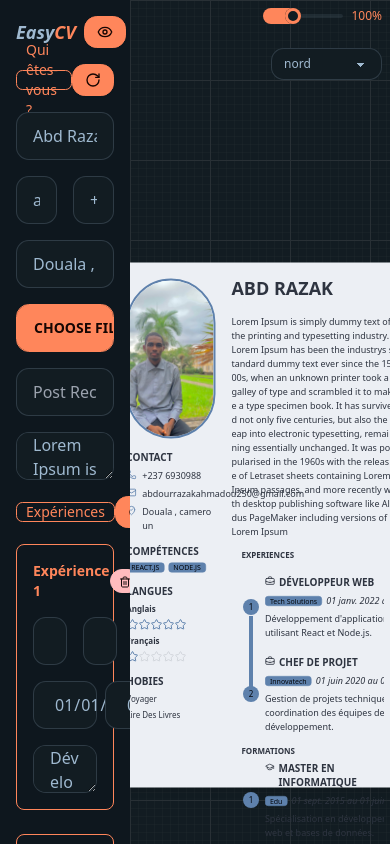
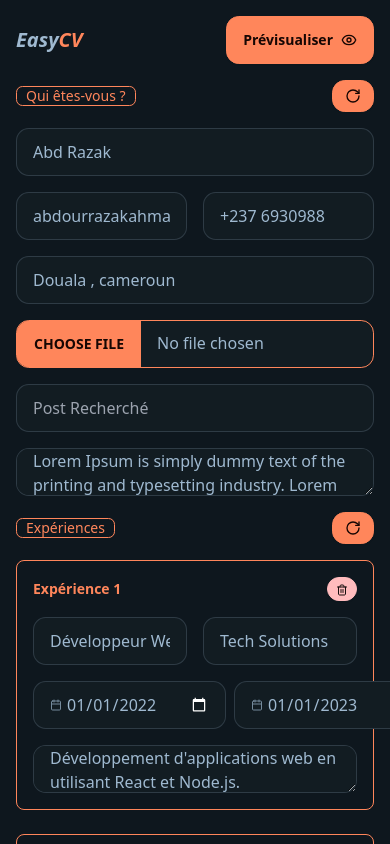
Before and after one commit to abdourrazak/easy-CV-, a Next.js app: page / in a window 390 px wide. Built offline with nearby package versions, Linux system fonts and the light colour scheme.

Commit message:
feat: interface mobile optimisée - affichage uniquement des formulaires de saisie en pleine largeur

```diff
--- a/app/page.tsx
+++ b/app/page.tsx
@@ -145,15 +145,16 @@ export default function Home() {
     <div>
       <section className="flex min-h-screen">
 
-          <div className="w-1/3 h-screen p-4 sm:p-6 lg:p-10 bg-base-200 scrollable no-scrollbar ">
+          <div className="w-full lg:w-1/3 lg:h-screen p-4 sm:p-6 lg:p-10 bg-base-200 scrollable no-scrollbar ">
             <div className="mb-4 flex justify-between items-center gap-2">
-              <h1 className="text-lg sm:text-2xl font-bold italic">
+              <h1 className="text-xl sm:text-2xl font-bold italic">
                 Easy
                 <span className="text-primary">CV</span>
 
               </h1>
 
-              <button className="btn btn-primary btn-sm" onClick={() => (document.getElementById('my_modal_3') as HTMLDialogElement).showModal()}>
+              <button className="btn btn-primary" onClick={() => (document.getElementById('my_modal_3') as HTMLDialogElement).showModal()}>
+                Prévisualiser
                 <Eye className="w-4" />
               </button>
             </div>
@@ -218,9 +219,9 @@ export default function Home() {
                 setLanguages={setLanguages}
               />
 
-              <div className="flex justify-between">
+              <div className="flex flex-col lg:flex-row lg:justify-between gap-4 lg:gap-0">
 
-                <div className="w-1/2">
+                <div className="w-full lg:w-1/2">
                   <div className="flex justify-between items-center">
                     <h1 className="badge badge-primary badge-outline">Compétences</h1>
                     <button
@@ -232,7 +233,7 @@ export default function Home() {
                   <SkillForm skills={skills} setSkills={setSkills} />
                 </div>
 
-                <div className="ml-4 w-1/2">
+                <div className="w-full lg:w-1/2 lg:ml-4">
                   <div className="flex justify-between items-center">
                     <h1 className="badge badge-primary badge-outline">Loisirs</h1>
                     <button
@@ -253,24 +254,24 @@ export default function Home() {
 
           </div>
 
-          <div className="w-2/3 h-screen bg-base-100 bg-[url('/file.svg')] bg-cover  bg-center scrollable-preview relative">
+          <div className="hidden lg:block w-2/3 h-screen bg-base-100 bg-[url('/file.svg')] bg-cover  bg-center scrollable-preview relative">
 
 
-            <div className="flex items-center justify-center fixed z-[9999] top-2 right-2 sm:top-5 sm:right-5 gap-2">
+            <div className="flex items-center justify-center fixed z-[9999] top-5 right-5 gap-2">
               <input
                 type="range"
                 min={50}
                 max={200}
                 value={zoom}
                 onChange={(e) => setZoom(Number(e.target.value))}
-                className="range range-xs range-primary w-20 sm:w-32" />
-              <p className="text-xs sm:text-sm text-primary">{zoom}%</p>
+                className="range range-xs range-primary" />
+              <p className="text-sm text-primary">{zoom}%</p>
             </div>
 
             <select
               value={theme}
               onChange={(e) => setTheme(e.target.value)}
-              className="select select-bordered fixed z-[9999] select-sm top-12 right-2 sm:right-5 text-xs sm:text-sm"
+              className="select select-bordered fixed z-[9999] select-sm top-12 right-5"
             >
               {themes.map((themeName) => (
                 <option key={themeName} value={themeName}>
```
